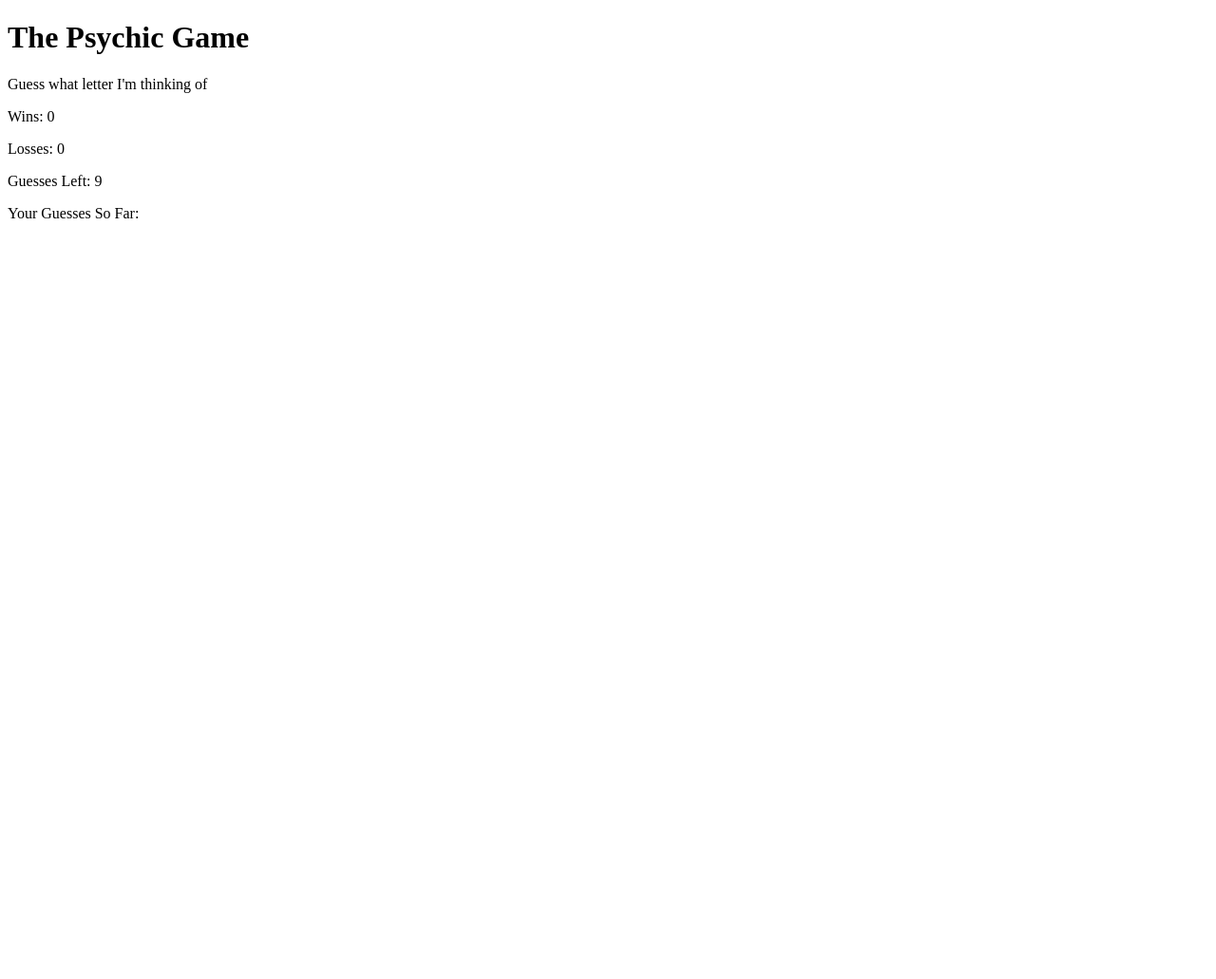
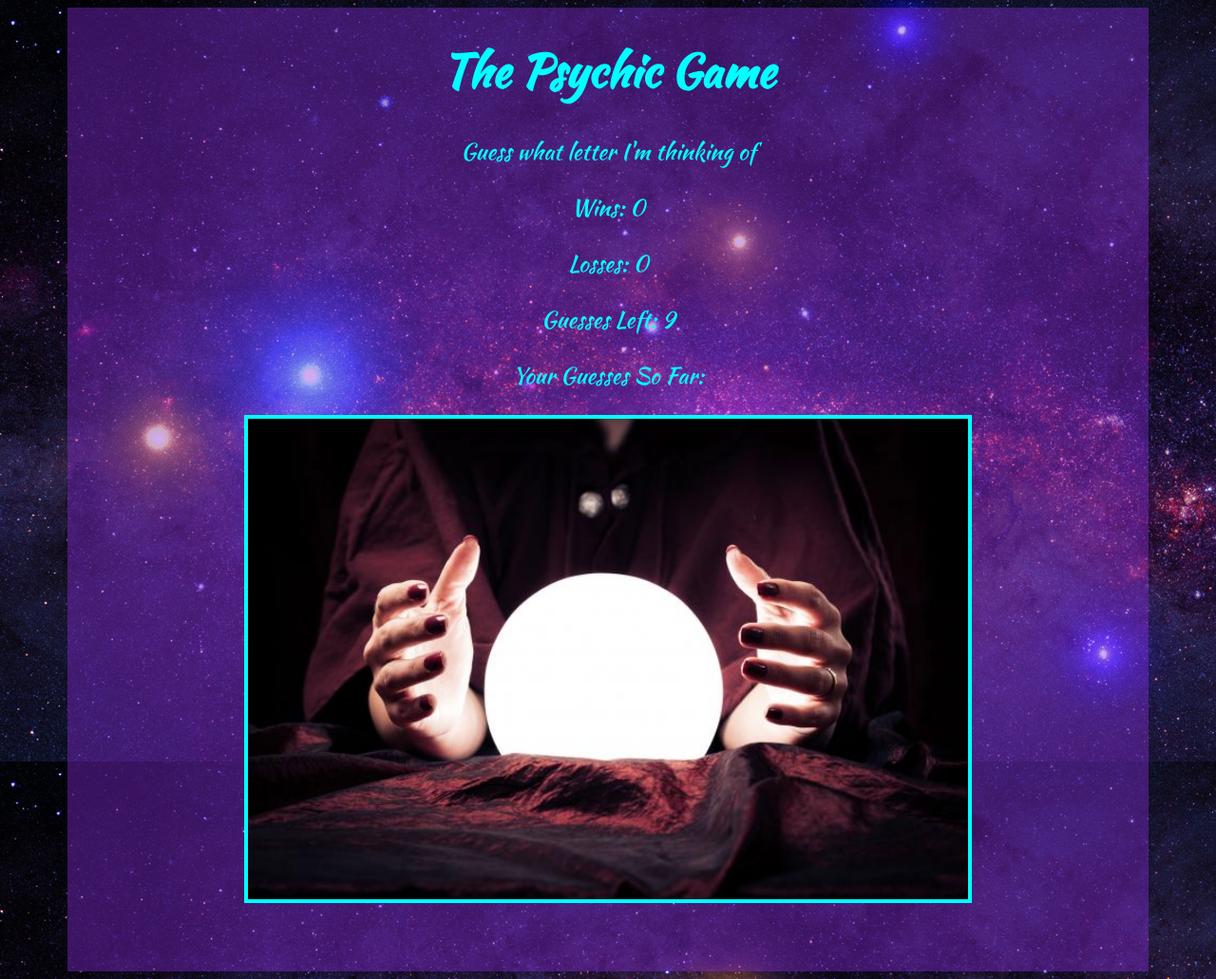
Before and after one commit to Ryan-T-Case/Psychic-Game, a plain HTML site: page index.html in a window 1280 px wide. Shown: the whole page at 95% size. Before the commit the page ends 800 px from the top, so only its background shows below. Drawn offline with Linux system fonts and the light colour scheme.

Commit message:
Spruced up the game a bit with some CSS

```diff
--- a/assets/css/style.css
+++ b/assets/css/style.css
@@ -0,0 +1,29 @@
+body {
+    background-image: url(../images/background-image.jpg);
+}
+
+.flex-container {
+    display: flex;
+    justify-content: center;
+    align-items: center;
+}
+
+#gameBox {
+    background-color: rgba(138, 43, 226, 0.4);
+    width: 80%;
+    padding: 0 5% 5% 5%;
+}
+
+#content {
+    color: aqua;
+    font-family: 'Kaushan Script', cursive;
+    text-align: center;
+    width: 100%;
+    font-size: 1.5rem;
+}
+
+#crystal-ball {
+    justify-content: center;
+    width: 75%;
+    border: .25rem solid aqua;
+}
--- a/assets/javascript/game.js
+++ b/assets/javascript/game.js
@@ -15,6 +15,7 @@ document.onkeyup = function (event) {
     console.log(userGuess);
     //The entire game is wrapped in a conditional statement so it will only run if a letter key is pressed
     if ((event.keyCode > 64) && (event.keyCode < 91)) {
+
         //Game checks if that letter matches the computer's letter
         if (userGuess === computerLetter) {
             //If the letter matches, add a win to the Wins total, reset computer letter and guesses.
@@ -39,6 +40,7 @@ document.onkeyup = function (event) {
         if (guessesLeft <= 0) {
             losses++;
             document.getElementById("lossCount").innerHTML = losses;
+            displayAnswer = true;
             guessesLeft = 9;
             guessesMade.length = 0;
             computerLetter = randomLetters[Math.floor(Math.random() * randomLetters.length)];
--- a/index.html
+++ b/index.html
@@ -1,18 +1,39 @@
 <!DOCTYPE html>
 <html lang="en">
+
 <head>
     <meta charset="UTF-8">
     <meta name="viewport" content="width=device-width, initial-scale=1.0">
     <meta http-equiv="X-UA-Compatible" content="ie=edge">
     <title>The Psychic Game</title>
+    <link rel="stylesheet" href="assets/css/style.css">
+    <link href="https://fonts.googleapis.com/css?family=Kaushan+Script" rel="stylesheet">
     <script src="assets/javascript/game.js"></script>
 </head>
+
 <body>
-    <h1>The Psychic Game</h1>
-        <p>Guess what letter I'm thinking of</p>
-        <p>Wins: <span id="winCount">0</span></p>
-        <p>Losses: <span id="lossCount">0</span></p>
-        <p>Guesses Left: <span id="attemptsCount">9</span></p>
-        <p>Your Guesses So Far: <span id="guessLog"></span></p>
+    <div class="flex-container">
+        <div id="gameBox">
+            <div id="content">
+                <h1>The Psychic Game</h1>
+                <p>Guess what letter I'm thinking of</p>
+                <p>Wins:
+                    <span id="winCount">0</span>
+                </p>
+                <p>Losses:
+                    <span id="lossCount">0</span>
+                </p>
+                <p>Guesses Left:
+                    <span id="attemptsCount">9</span>
+                </p>
+                <p>Your Guesses So Far:
+                    <span id="guessLog"></span>
+                </p>
+                <img src="assets/images/crystal-ball.jpg" id="crystal-ball" alt="Psychic with Crystal Ball">
+            </div>
+        </div>
+    </div>
+    </div>
 </body>
+
 </html>
```
Also changed, not shown: assets/images/background-image.jpg (added), assets/images/crystal-ball.jpg (added).
